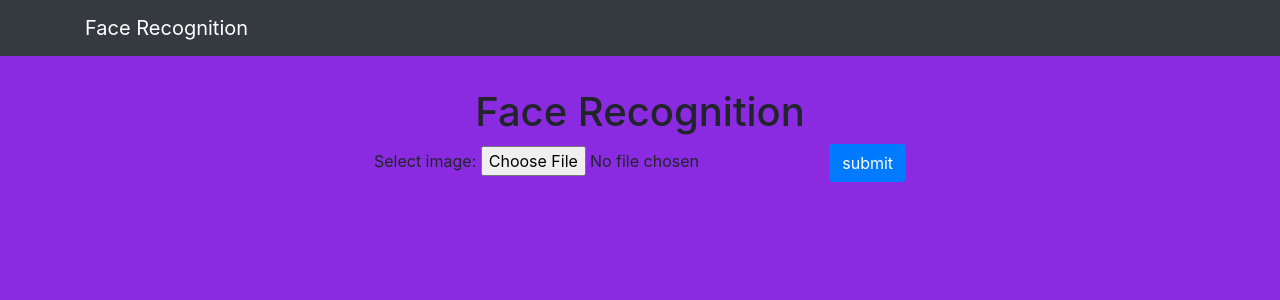
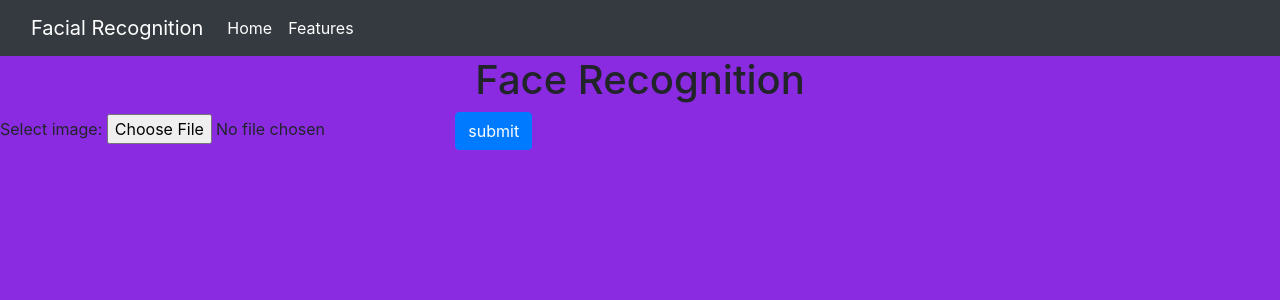
Before and after one commit to IronClad1607/Minor-Project, a Flask app: page /image in a window 1280 px wide. Shown: the top 300 px of the page. Run offline with Flask 2, Linux system fonts and the light colour scheme; some libraries are stand-ins or nearby versions.

Commit message:
adding css

```diff
--- a/app.py
+++ b/app.py
@@ -1,19 +1,13 @@
 from flask import Flask, render_template, redirect, request
-from flask_ngrok import run_with_ngrok
+# from flask_ngrok import run_with_ngrok
 import excel2json
 from flask import jsonify
 import finalCode
 import pandas as pd
 import pandas
-import base64
-from flask_restplus import Api,Resource
-from flask_cors import CORS
-from flask import jsonify
 
 app = Flask(__name__)
-#CORS(app)
-#API_NAME = Api(app)
-run_with_ngrok(app)
+# run_with_ngrok(app)
 
 
 @app.route('/', methods = ['GET'])
@@ -28,7 +22,7 @@ def getAll():
 @app.route("/allUser",methods= ['GET','POST'])
 def getAllUser():
     df = pd.read_excel("test.xlsx")
-    # a = excel2json.convert_from_file('test.xlsx')
+    a = excel2json.convert_from_file('test.xlsx')
     a = df.to_json(orient='records')
     return a
 
@@ -44,11 +38,8 @@ def result():
     if request.method == 'POST':
 
         f = request.files['img']
-        print(f)
         path = './static/{}'.format(f.filename)
-        print(path)
         f.save(path)
-        print(f)
 
     image_result = finalCode.predict(f)
     user_final = "Sargam"
@@ -62,20 +53,6 @@ def result():
     return render_template('index.html',result=image_result, tables=[dataf.to_html()])
 
 
-# class imageApp(Resource):
-#     def getImage(self):
-#         params = request.args.getstring('encoded_image')
-#         print params
-#         base64_dencode= base64.decodestring(params)
-#         image_result = open('result.jpg','wb')
-#         image_result.write(base64_dencode)
-
-
-#         path = './static/'
-#         f.save(path)
-#         image_result = finalCode.predict(f)
-
-
 
 if __name__ == '__main__':
-    app.run()
+    app.run(debug=True)
--- a/templates/base.html
+++ b/templates/base.html
@@ -5,7 +5,7 @@
     <meta name="viewport" content="width=device-width, initial-scale=1.0">
     <meta http-equiv="X-UA-Compatible" content="ie=edge">
     <title>AI Demo</title>
-    <!-- <link href="https://cdn.bootcss.com/bootstrap/4.0.0/css/bootstrap.min.css" rel="stylesheet"> -->
+    <link href="https://cdn.bootcss.com/bootstrap/4.0.0/css/bootstrap.min.css" rel="stylesheet">
     <link rel="stylesheet" href="https://maxcdn.bootstrapcdn.com/bootstrap/4.5.2/css/bootstrap.min.css">
     <script src="https://cdn.bootcss.com/popper.js/1.12.9/umd/popper.min.js"></script>
     <script src="https://cdn.bootcss.com/jquery/3.3.1/jquery.min.js"></script>
@@ -16,7 +16,7 @@
 <body>
     <nav class="navbar navbar-dark bg-dark">
         <div class="container">
-            <a class="navbar-brand" href="#" >Face Recognition</a>
+            <a class="navbar-brand" href="#">Face Recognition</a>
         </div>
     </nav>
     <!-- gap -->
--- a/templates/index.html
+++ b/templates/index.html
@@ -6,8 +6,7 @@
     <meta charset="UTF-8">
     <meta name="viewport" content="width=device-width, initial-scale=1.0">
     <title>Face recognition</title>
-     <!-- <link href="{{ url_for('static', filename='css/style.css') }}" rel="stylesheet">  -->
-     <!-- <link href="https://cdn.bootcss.com/bootstrap/4.0.0/css/bootstrap.min.css" rel="stylesheet"> -->
+    <link href="https://cdn.bootcss.com/bootstrap/4.0.0/css/bootstrap.min.css" rel="stylesheet">
     <link rel="stylesheet" href="https://maxcdn.bootstrapcdn.com/bootstrap/4.5.2/css/bootstrap.min.css">
     <script src="https://cdn.bootcss.com/popper.js/1.12.9/umd/popper.min.js"></script>
     <script src="https://cdn.bootcss.com/jquery/3.3.1/jquery.min.js"></script>
@@ -16,23 +15,28 @@
 
 </head>
 <body>
+    <nav class="navbar navbar-expand-lg navbar navbar-dark bg-dark"">
+        <div class="container-fluid">
+          <a class="navbar-brand" href="#">Facial Recognition</a>
+          <button class="navbar-toggler" type="button" data-bs-toggle="collapse" data-bs-target="#navbarNavAltMarkup" aria-controls="navbarNavAltMarkup" aria-expanded="false" aria-label="Toggle navigation">
+            <span class="navbar-toggler-icon"></span>
+          </button>
+          <div class="collapse navbar-collapse" id="navbarNavAltMarkup">
+            <div class="navbar-nav">
+              <a class="nav-link active" aria-current="page" href="\">Home</a>
+              <a class="nav-link active" href="#">Features</a>
 
-    <nav class="navbar navbar-dark bg-dark">
-        <div class="container">
-            <a class="navbar-brand" href="#" style ="text-align: center;">Face Recognition</a>
+
+            </div>
+          </div>
         </div>
-    </nav>
-    <!-- gap -->
-    <div class="container">
-        <div id="content" style="margin-top:2em">
-        </div>
-    </div>
+      </nav>
 
-    <h1 style="text-align:center" >Face Recognition</h1>
-    <form action="/image" method = 'POST' enctype="multipart/form-data" style="text-align:center">
-        <label for="img" >Select image:</label>
+    <h1 style="text-align: center" class ="text-align: center">Face Recognition</h1>
+    <form action="/image" method = 'POST' enctype="multipart/form-data">
+        <label for="img">Select image:</label>
         <input type="file" id="img" name="img" accept="image/*">
-        <button type = "submit" class = "btn btn-primary">submit</button>
+        <button type = "submit" class = "btn btn-primary" >submit</button>
       </form>
 
 <!--
```
Also changed, not shown: templates/hello.html (+15 -1 lines), static/Ish2.jpg (deleted), static/Ish5.jpg (deleted), static/sat6.jpg (deleted).
